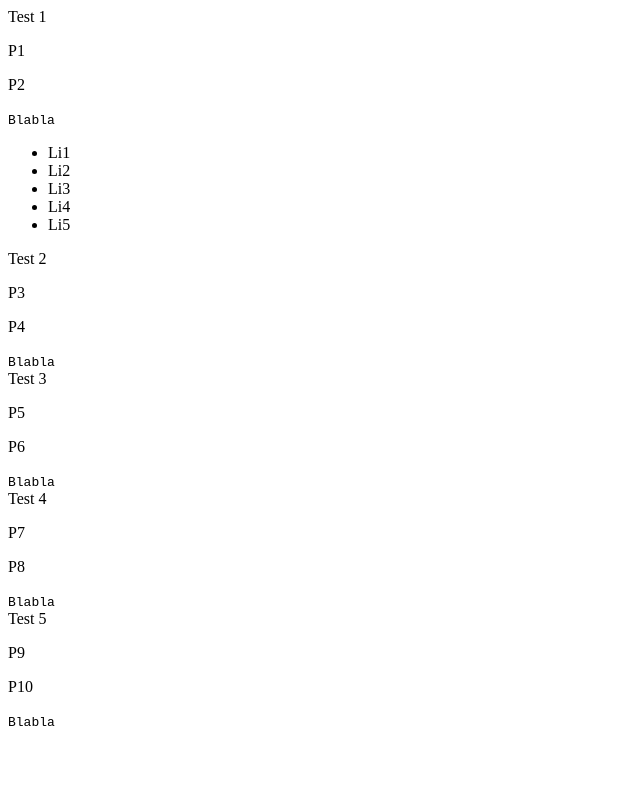
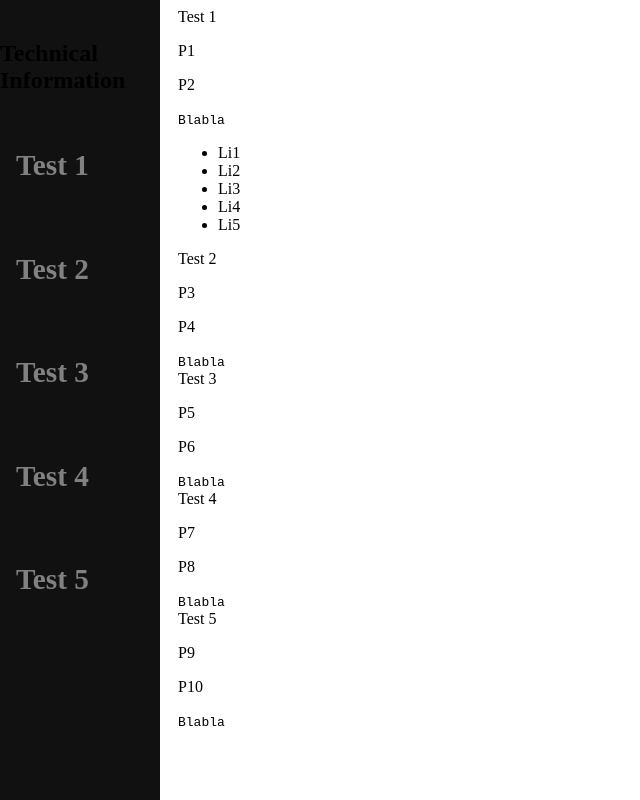
Before and after one commit to alexandrecoin/FreeCodeCamp, a plain HTML site: page 1_Responsive_Web_Design/Project4/index.html in a window 1280 px wide. Shown: the whole page, without its empty margins (0-640 px from the left). Drawn offline with Linux system fonts and the light colour scheme.

Commit message:
1-4: Finished html structure & passed tests

```diff
--- a/1_Responsive_Web_Design/Project4/index.html
+++ b/1_Responsive_Web_Design/Project4/index.html
@@ -8,6 +8,16 @@
   </head>
   <body>
     <main id="main-doc">
+      <nav id="navbar">
+        <header>
+          <h1>Technical Information</h1>
+        </header>
+        <a href="#test_1" class="nav-link"><h3>Test 1</h3></a>
+        <a href="#test_2" class="nav-link"><h3>Test 2</h3></a>
+        <a href="#test_3" class="nav-link"><h3>Test 3</h3></a>
+        <a href="#test_4" class="nav-link"><h3>Test 4</h3></a>
+        <a href="#test_5" class="nav-link"><h3>Test 5</h3></a>
+      </nav>
       <section id="test_1" class="main-section">
         <header>Test 1</header>
         <p>P1</p>
--- a/1_Responsive_Web_Design/Project4/style.css
+++ b/1_Responsive_Web_Design/Project4/style.css
@@ -0,0 +1,34 @@
+/* The sidebar menu */
+#navbar {
+  height: 100%; /* Full-height: remove this if you want "auto" height */
+  width: 160px; /* Set the width of the sidebar */
+  position: fixed; /* Fixed Sidebar (stay in place on scroll) */
+  z-index: 1; /* Stay on top */
+  top: 0; /* Stay at the top */
+  left: 0;
+  background-color: #111; /* Black */
+  overflow-x: hidden; /* Disable horizontal scroll */
+  padding-top: 20px;
+}
+
+/* The navigation menu links */
+#navbar a {
+  padding: 6px 8px 6px 16px;
+  text-decoration: none;
+  font-size: 25px;
+  color: #818181;
+  display: block;
+}
+
+
+/* Style page content */
+#main-doc {
+  margin-left: 160px; /* Same as the width of the sidebar */
+  padding: 0px 10px;
+}
+
+/* On smaller screens, where height is less than 450px, change the style of the sidebar (less padding and a smaller font size) */
+@media screen and (max-height: 450px) {
+  #navbar {padding-top: 15px;}
+  #navbar a {font-size: 18px;}
+}
```
Also changed, not shown: 2 other files.
